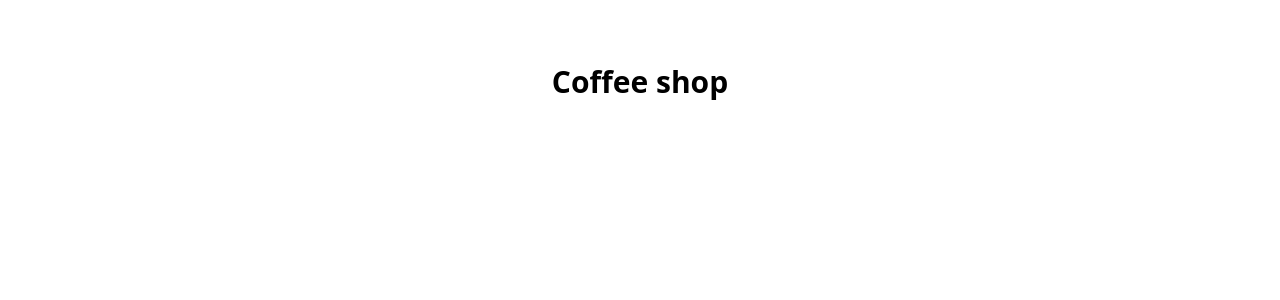
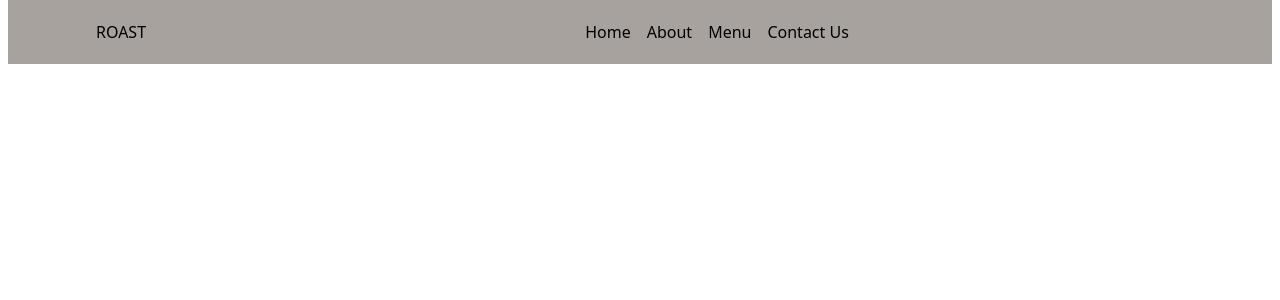
Before and after one commit to OlgaMinaievaWebDev/coffee-shop, a React (Vite) app: page / in a window 1280 px wide. Shown: the top 300 px of the page. Built offline with nearby package versions, Linux system fonts and the light colour scheme.

Commit message:
Navbar component

```diff
--- /dev/null
+++ b/src/components/About.jsx
@@ -0,0 +1,5 @@
+function About() {
+  return <div></div>;
+}
+
+export default About;
--- a/src/components/Navbar.jsx
+++ b/src/components/Navbar.jsx
@@ -1,5 +1,63 @@
+import { Link, NavLink } from "react-router-dom";
+import { FaBars, FaTimes } from "react-icons/fa";
+import { useState } from "react";
+
 function Navbar() {
-  return <div>Navbar</div>;
+  const [open, setOpen] = useState(false);
+
+  const handleMenu = () => {
+    setOpen((prev) => !prev);
+  };
+
+  return (
+    <nav className="bg-stone-400 flex mx-2 gap-6 h-16 items-center justify-between px-2">
+      <h1 className="ml-2 md:ml-20">ROAST</h1>
+      <ul className="gap-4 px-4 mx-auto hidden md:flex ">
+        <li className="">
+          <NavLink to="/">Home</NavLink>
+        </li>
+        <li>
+          <NavLink to="/about">About</NavLink>
+        </li>
+        <li>
+          <NavLink to="/menu">Menu</NavLink>
+        </li>
+        <li>
+          <NavLink to="/about">Contact Us</NavLink>
+        </li>
+      </ul>
+      <div className="-mr-2 flex md:hidden">
+        <button
+          type="button"
+          onClick={handleMenu}
+          className="inline-flex items-center justify-center p-2 rounded-md text-gray-400 hover:text-white hover:bg-gray-700 focus:outline-none focus:ring-2 focus:ring-offset-2 focus:ring-offset-gray-800 focus:ring-white"
+        >
+          <span className="sr-only">Open Main Menu</span>
+          {open === true ? <FaTimes /> : <FaBars />}
+        </button>
+      </div>
+      {open ? (
+        <div className="md:hidden">
+          <div className="ox-2 pt-2 pb-3 space-y-1 sm:px-3">
+            <ul className="text-gray-400 hover:bg-gray-700 hover:text-white block px-3 py-2 rounded-md ">
+              <li className="">
+                <NavLink to="/">Home</NavLink>
+              </li>
+              <li>
+                <NavLink to="/about">About</NavLink>
+              </li>
+              <li>
+                <NavLink to="/menu">Menu</NavLink>
+              </li>
+              <li>
+                <NavLink to="/about">Contact Us</NavLink>
+              </li>
+            </ul>
+          </div>
+        </div>
+      ) : null}
+    </nav>
+  );
 }
 
 export default Navbar;
--- /dev/null
+++ b/src/ui/AppLayout.jsx
@@ -0,0 +1,7 @@
+import Navbar from "../components/Navbar";
+
+function AppLayout() {
+  return <Navbar />;
+}
+
+export default AppLayout;
```
Also changed, not shown: src/App.jsx (+21 -2 lines).
